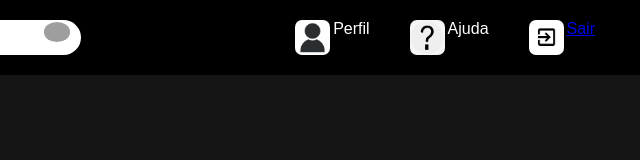
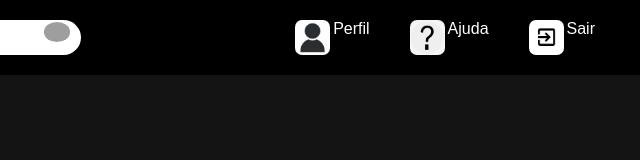
Before and after one commit to MarianaBincoleto/BotIA, a plain HTML site: page Pages/home.html in a window 1280 px wide. Shown: the full height of the page, 640-1280 px from the left. Drawn offline with Linux system fonts and the light colour scheme; no server answers; grey boxes are pictures that could not be loaded.

Commit message:
arrumando botão de Sair

```diff
--- a/Pages/home.html
+++ b/Pages/home.html
@@ -30,9 +30,7 @@
             </div>
             <div class="menus">
                 <img src="../Source/sair.png" alt="Sair" class="fixed-size">
-                <a href="../index.html">
-                    <p>Sair</p>
-                </a>
+                <a href="../index.html">Sair</a>
             </div>
         </div>
 
--- a/Style/stylehome.css
+++ b/Style/stylehome.css
@@ -69,6 +69,11 @@ header {
 .menus {
    display: flex;
    gap: 3px;
+}
+
+.menus a {
+    text-decoration: none;
+    color: inherit; /* para manter a cor do texto igual ao restante */
 }
 
 /* FILMES CONTAINER */
```
